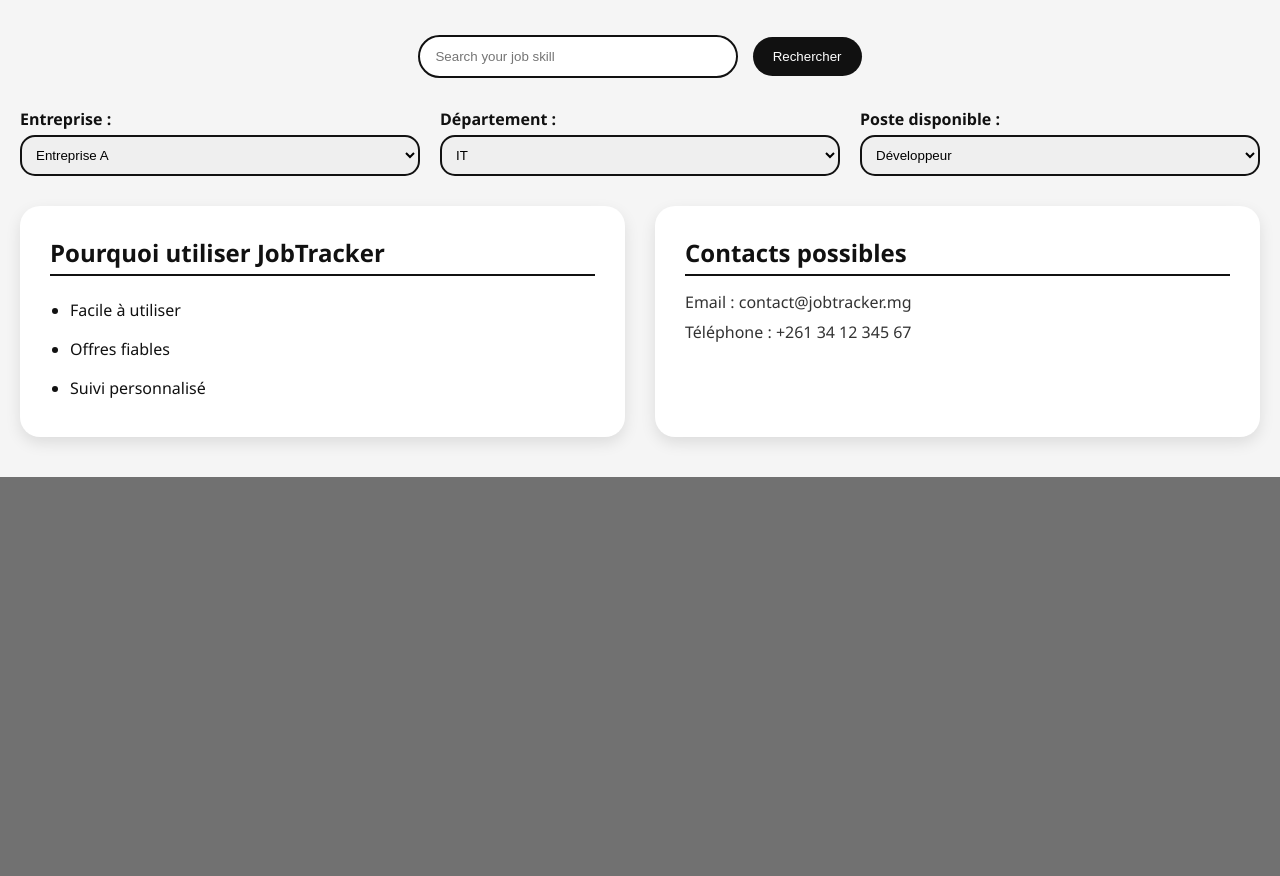
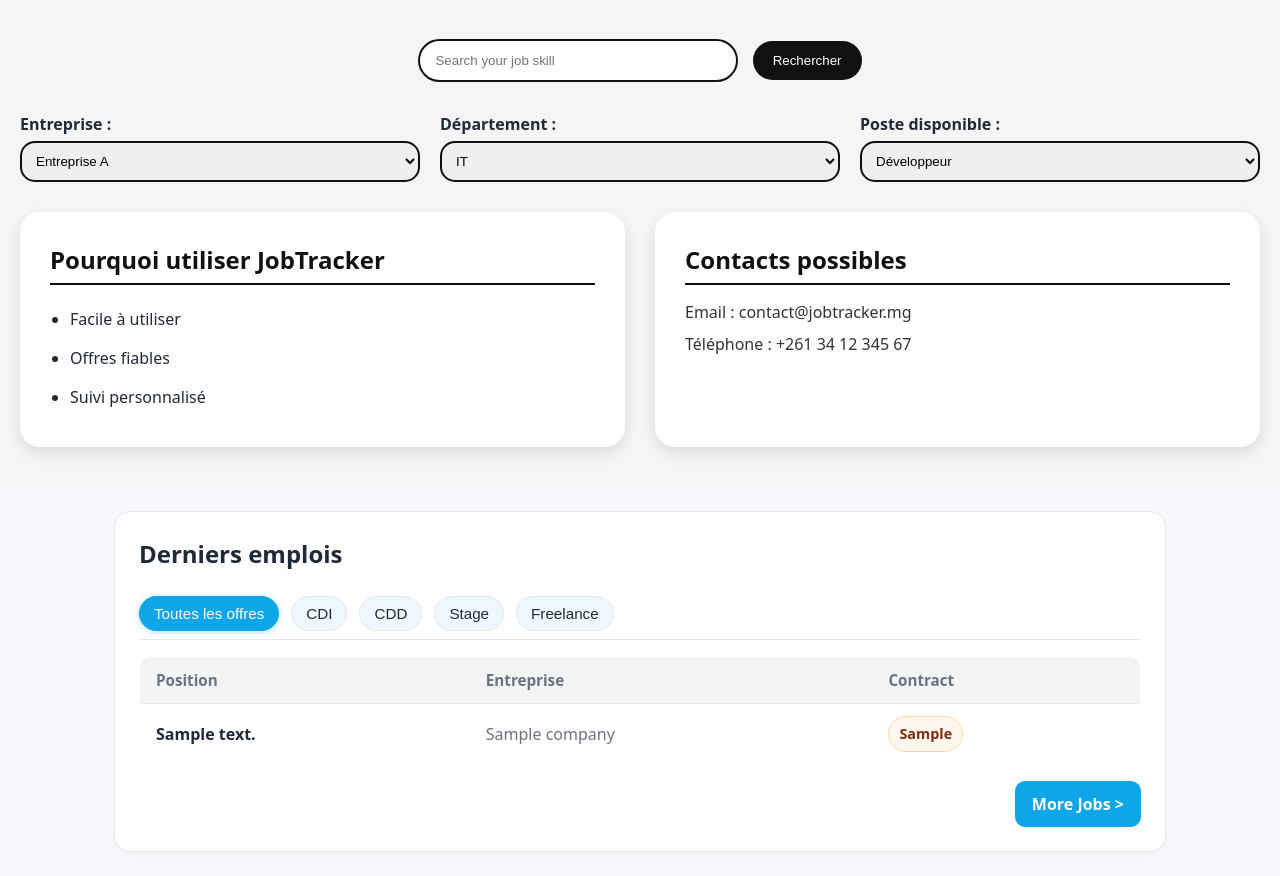
Before and after one commit to LovaPinto/gestion_recrutement, a Symfony app: template templates/candidate/Portail_Candidate.html.twig in a window 1280 px wide. Shown: the part 424-1300 px from the top of the page. Before the commit the page ends 901 px from the top, so only its background shows below. Run offline with Twig, Linux system fonts and the light colour scheme; the template is opened without the code that fills it: most values are stand-ins (such as "Sample title", 1, 10 or a date in 2020); style sheets or scripts are compiled from the project's sources; some libraries are stand-ins or nearby versions.

Commit message:
feat:jobOffer selectAll et insert job

```diff
--- /dev/null
+++ b/assets/styles/emplois.css
@@ -0,0 +1,176 @@
+
+    :root{
+      --bg: #f7f9fc;
+      --card: #ffffff;
+      --text: #1f2937;      /* Gray-800 */
+      --muted: #6b7280;     /* Gray-500 */
+      --primary: #0ea5e9;   /* Sky-500 */
+      --primary-dark: #0284c7;
+      --border: #e5e7eb;    /* Gray-200 */
+      --chip: #eef6ff;
+    }
+
+    /* Reset + base */
+    * { box-sizing: border-box; }
+    html, body { height: 100%; }
+    body {
+      margin: 0;
+      font-family: system-ui, -apple-system, Segoe UI, Roboto, Helvetica, Arial, "Apple Color Emoji", "Segoe UI Emoji";
+      background: var(--bg);
+      color: var(--text);
+      line-height: 1.5;
+    }
+
+    .container {
+      max-width: 1100px;
+      margin: 0 auto;
+      padding: 24px;
+    }
+
+    /* Section card */
+    .section {
+      background: var(--card);
+      border: 1px solid var(--border);
+      border-radius: 16px;
+      padding: 24px;
+      box-shadow: 0 4px 16px rgba(0,0,0,0.04);
+    }
+
+    .section-header {
+      display: flex;
+      align-items: baseline;
+      justify-content: space-between;
+      gap: 16px;
+      margin-bottom: 16px;
+    }
+
+    .title {
+      font-size: 1.5rem;
+      font-weight: 700;
+      margin: 0;
+    }
+
+    /* Filter bar */
+    .filters {
+      display: flex;
+      flex-wrap: wrap;
+      gap: 8px 12px;
+      padding: 8px 0;
+      border-bottom: 1px solid var(--border);
+      margin-bottom: 16px;
+    }
+
+    .filter {
+      appearance: none;
+      border: 1px solid var(--border);
+      background: var(--chip);
+      color: var(--text);
+      padding: 8px 14px;
+      border-radius: 999px;
+      font-size: 0.95rem;
+      cursor: pointer;
+      transition: all 0.2s ease;
+    }
+    .filter:hover {
+      border-color: var(--primary);
+      background: #eaf5ff;
+    }
+    .filter.active {
+      background: var(--primary);
+      color: #fff;
+      border-color: var(--primary);
+      box-shadow: 0 1px 6px rgba(14,165,233,0.35);
+    }
+
+    /* Table */
+    .table {
+      width: 100%;
+      border-collapse: collapse;
+      border-radius: 12px;
+      overflow: hidden;
+      border: 1px solid var(--border);
+    }
+
+    .table thead th {
+      text-align: left;
+      background: #f3f4f6; /* Gray-100 */
+      font-weight: 600;
+      font-size: 0.95rem;
+      padding: 12px 16px;
+      color: var(--muted);
+      border-bottom: 1px solid var(--border);
+    }
+
+    .table tbody tr {
+      border-bottom: 1px solid var(--border);
+    }
+
+    .table tbody tr:last-child {
+      border-bottom: none;
+    }
+
+    .table td {
+      padding: 12px 16px;
+      vertical-align: middle;
+    }
+
+    .position {
+      font-weight: 600;
+    }
+
+    .company {
+      color: var(--muted);
+    }
+
+    .contract {
+      display: inline-flex;
+      align-items: center;
+      font-weight: 600;
+      font-size: 0.9rem;
+      padding: 6px 10px;
+      border-radius: 999px;
+      border: 1px solid var(--border);
+      background: #fafafa;
+    }
+    .contract.cdi { color: #166534; background: #ecfdf5; border-color: #a7f3d0; }    /* Green */
+    .contract.cdd { color: #7c2d12; background: #fff7ed; border-color: #fed7aa; }    /* Orange */
+    .contract.stage { color: #1d4ed8; background: #eff6ff; border-color: #bfdbfe; }  /* Blue */
+    .contract.freelance { color: #6b21a8; background: #f5f3ff; border-color: #ddd6fe; } /* Purple */
+
+    /* Footer actions */
+    .actions {
+      margin-top: 16px;
+      display: flex;
+      justify-content: flex-end;
+    }
+    .btn {
+      display: inline-flex;
+      align-items: center;
+      gap: 8px;
+      padding: 10px 16px;
+      border-radius: 10px;
+      border: 1px solid var(--primary);
+      background: var(--primary);
+      color: #fff;
+      font-weight: 600;
+      text-decoration: none;
+      transition: background 0.2s ease, transform 0.06s ease-in;
+    }
+    .btn:hover { background: var(--primary-dark); }
+    .btn:active { transform: translateY(1px); }
+
+    /* Responsive */
+    @media (max-width: 640px) {
+      .table thead { display: none; }
+      .table, .table tbody, .table tr, .table td { display: block; width: 100%; }
+      .table tr { margin-bottom: 12px; background: #fff; border: 1px solid var(--border); border-radius: 12px; }
+      .table td { border-bottom: 1px dashed var(--border); }
+      .table td:last-child { border-bottom: none; }
+      .table td[data-label]::before {
+        content: attr(data-label) " ";
+        display: block;
+        font-size: 0.8rem;
+        color: var(--muted);
+        margin-bottom: 4px;
+      }
+    }
--- a/templates/candidate/Portail_Candidate.html.twig
+++ b/templates/candidate/Portail_Candidate.html.twig
@@ -4,6 +4,7 @@
     <meta charset="UTF-8">
     <title>JobTracker</title>
     <link rel="stylesheet" href="{{ asset('styles/portail.css') }}">
+    <link rel="stylesheet" href="{{ asset('styles/emplois.css') }}">
 </head>
 <body>
     <!-- Header -->
@@ -73,5 +74,47 @@
             </section>
         </div>
     </section>
+    <div class="container">
+        <section class="section">
+          <div class="section-header">
+            <h2 class="title">Derniers emplois</h2>
+          </div>
+
+          <nav class="filters" aria-label="Filtrer par type de contrat">
+            <button class="filter active" type="button">Toutes les offres</button>
+            <button class="filter" type="button">CDI</button>
+            <button class="filter" type="button">CDD</button>
+            <button class="filter" type="button">Stage</button>
+            <button class="filter" type="button">Freelance</button>
+          </nav>
+
+          <table class="table" role="table">
+            <thead>
+              <tr>
+                <th>Position</th>
+                <th>Entreprise</th>
+                <th>Contract</th>
+              </tr>
+            </thead>
+            <tbody>
+              {% if datas is not empty %}
+              {% for job in datas %}
+                  <tr>
+                      <td class="position" data-label="Position">{{ job.description }}</td>
+                      <td class="company" data-label="Entreprise">{{ job.company.companyName }}</td>
+                      <td data-label="Contract"><span class="contract cdd">{{ job.offerType }}</span></td>
+                  </tr>
+              {% endfor %}
+          {% else %}
+              <p>Aucune offre disponible</p>
+          {% endif %}
+            </tbody>
+          </table>
+
+          <div class="actions">
+            <a class="btn" href="#" aria-label="Voir plus d’emplois">More Jobs &gt;</a>
+          </div>
+        </section>
+      </div>
 </body>
 </html>
```
Also changed, not shown: migrations/Version20251130180926.php (deleted, +0 -47 lines), migrations/Version20251202004242.php (deleted, +0 -47 lines), migrations/Version20251202095347.php (added, +31 -0 lines), src/Controller/JobOfferController.php (+53 -8 lines), src/Entity/JobOffer.php (+16 -0 lines), src/Repository/JobOfferRepository.php (+29 -2 lines), templates/candidate/_form.html.twig (+8 -4 lines), templates/job_offer/index.html.twig (+5 -10 lines).
